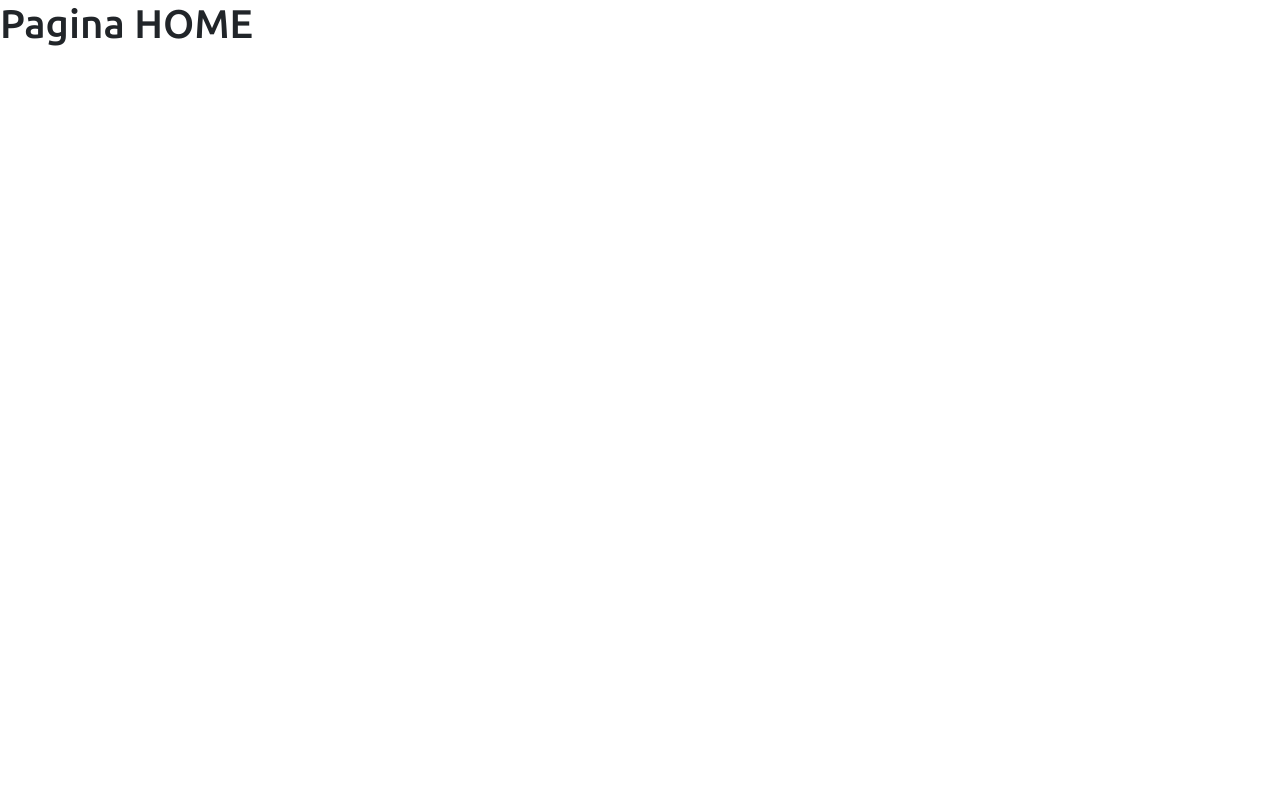
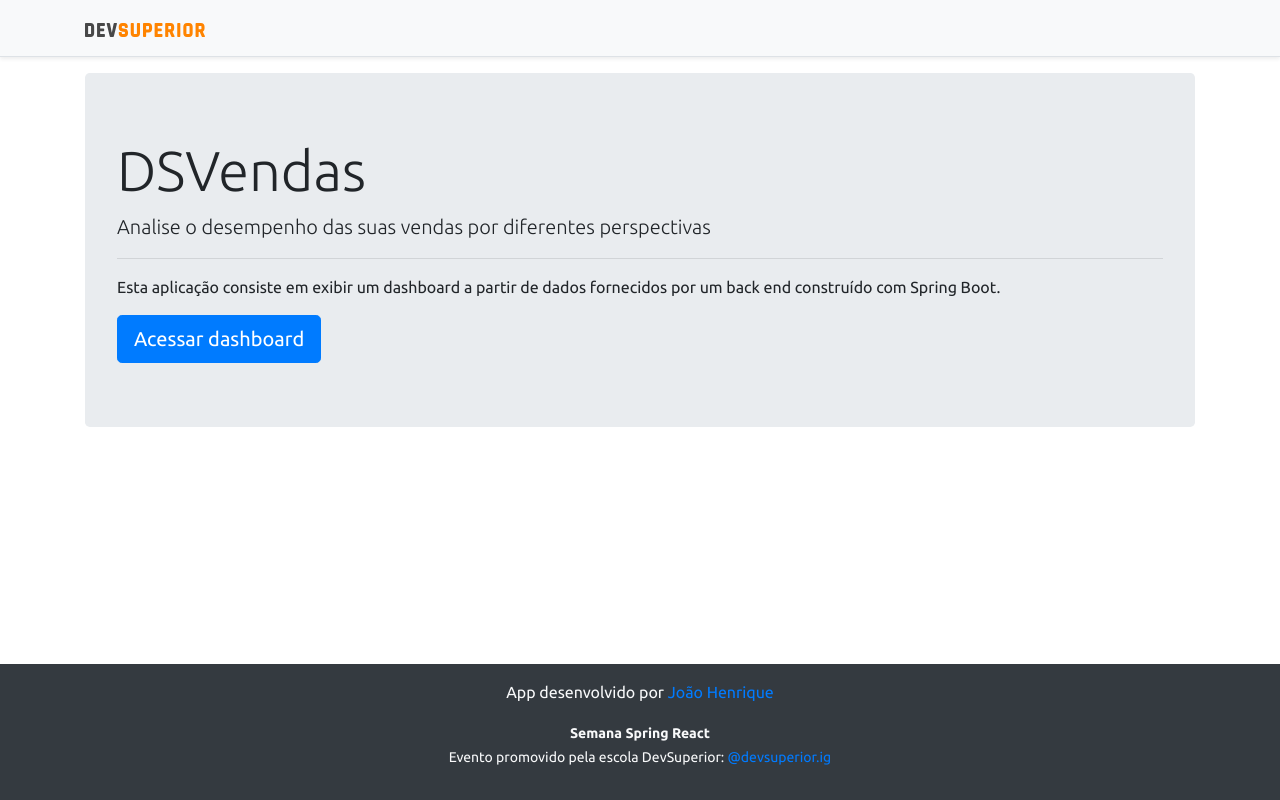
Before and after one commit to joaoh4547/projeto-sds3, a React (Create React App) app in the folder frontend/: page / in a window 1280 px wide. Built offline with nearby package versions, Linux system fonts and the light colour scheme.

Commit message:
Home, Navigation

```diff
--- a/frontend/src/components/Navbar/index.tsx
+++ b/frontend/src/components/Navbar/index.tsx
@@ -1,10 +1,13 @@
+import { Link } from 'react-router-dom';
 import ImgDsDark from '../../assets/img/ds_dark.svg'
 const Navbar = () => {
   return (
     <div className="d-flex flex-column flex-md-row align-items-center p-3 px-md-4 mb-3 bg-light border-bottom shadow-sm">
       <div className="container">
         <nav className="my-2 my-md-0 mr-md-3">
-          <img src={ImgDsDark} alt="DevSuperior" width="120" />
+          <Link to="/">
+            <img src={ImgDsDark} alt="DevSuperior" width="120" />
+          </Link>
         </nav>
       </div>
     </div>
--- a/frontend/src/pages/Dashboard/index.tsx
+++ b/frontend/src/pages/Dashboard/index.tsx
@@ -10,22 +10,24 @@
         <>
             <Navbar />
             <div className="container">
-                <h1 className="text-primary py-3">Dashboard de vendas</h1>
+                <h1 className="text-primary py-3">Dashboard de Vendas</h1>
+
                 <div className="row px-3">
-                    <div className="col-sm-6 ">
-                        <h5 className="text-center text-secondary">Taxa de sucesso</h5>
+                    <div className="col-sm-6">
+                        <h5 className="text-center text-secondary">Taxa de sucesso (%)</h5>
                         <BarChart />
                     </div>
-                    <div className="col-sm-6 ">
-                        <h5 className="text-center text-secondary">Todas Vendas</h5>
+                    <div className="col-sm-6">
+                        <h5 className="text-center text-secondary">Todas vendas</h5>
                         <DonutChart />
                     </div>
                 </div>
+
                 <div className="py-3">
                     <h2 className="text-primary">Todas vendas</h2>
-                    <DataTable />
+                </div>
 
-                </div>
+                <DataTable />
             </div>
             <Footer />
         </>
--- a/frontend/src/pages/Home/index.tsx
+++ b/frontend/src/pages/Home/index.tsx
@@ -1,10 +1,25 @@
+import Footer from "components/Footer"
+import Navbar from "components/Navbar"
+import { Link } from "react-router-dom"
 
 const Home = () => {
 
     return (
-        <div>
-            <h1>Pagina HOME</h1>
-        </div>
+        <>
+            <Navbar />
+            <div className="container">
+                <div className="jumbotron">
+                    <h1 className="display-4">DSVendas</h1>
+                    <p className="lead">Analise o desempenho das suas vendas por diferentes perspectivas</p>
+                    <hr />
+                    <p>Esta aplicação consiste em exibir um dashboard a partir de dados fornecidos por um back end construído com Spring Boot.</p>
+                    <Link className="btn btn-primary btn-lg" to="/dashboard">
+                        Acessar dashboard
+                    </Link>
+                </div>
+            </div>
+            <Footer />
+        </>
     )
 
 }
```
